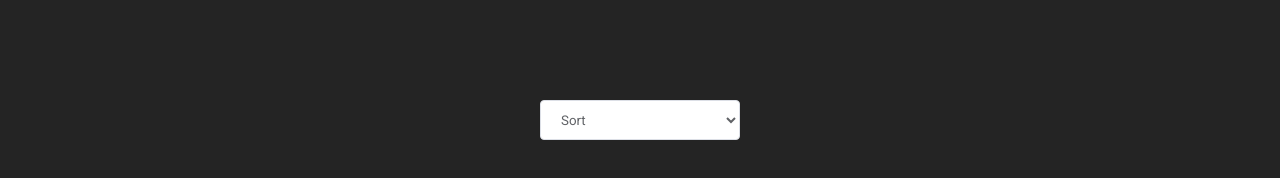
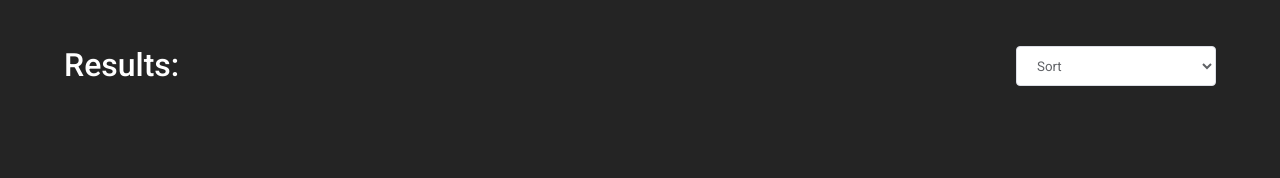
Before and after one commit to extrasmores/WMBd, a plain HTML site: page index.html in a window 1280 px wide. Shown: the part 322-500 px from the top of the page. Drawn offline with Linux system fonts and the light colour scheme.

Commit message:
finished pt2

```diff
--- a/index.html
+++ b/index.html
@@ -32,6 +32,7 @@
         <section id="movies">
             <div class="row">
                 <div class="movies__container">
+                    <h2>Results:</h2>
                     <select class="filter__movies" id="filter" onchange="filterMovies(event)">
                         <option value="" disabled selected>Sort</option>
                         <option value="NEW_TO_OLD" >New to Old</option>
@@ -47,5 +48,6 @@
             </div>
         </section>
 
+
 </body>
 </html>
--- a/index.js
+++ b/index.js
@@ -2,7 +2,7 @@ const moviesWrapper = document.querySelector(".movies");
 
 moviesWrapper.classList += " movies__loading";
 
-async function renderMovies(event) {
+async function renderMovies(filter) {
   event.preventDefault();
   const searchInput = document.querySelector("#searchInput");
   const query = searchInput.value;
@@ -19,8 +19,6 @@ async function renderMovies(event) {
     moviesArray.sort((a, b) => b.Year - a.Year);
   } else if (filter === "OLD_TO_NEW") {
     moviesArray.sort((a, b) => a.Year - b.Year);
-  } else if (filter === "ALPHABETICALLY") {
-    moviesArray.sort((a, b) => a.Title.localeCompare(b.Title));
   }
 
   setTimeout(() => {
--- a/styles.css
+++ b/styles.css
@@ -43,6 +43,15 @@ h1 {
   margin-bottom: 40px;
   color: white;
 }
+
+h2 {
+    font-weight: 500;
+    text-align: center;
+    font-size: 32px;
+    max-width: 1000px;
+    color: white;
+}
+
 
 input {
   color: rgba(0, 0, 0, 0.87);
@@ -156,7 +165,7 @@ section {
   background-color: #242424;
   height: 100%;
   width: 100%;
-  padding-top: 8vw;
+  /* padding-top: 8vw; */
 }
 
 .movies {
@@ -233,7 +242,8 @@ select {
 
   .movies__container {
     display: flex;
-    justify-content: center;
+    justify-content: space-between;
+    margin: 48px 24px 24px 24px;
   }
 
 
@@ -284,6 +294,18 @@ select {
   .content__search--button i {
     color: #7342d6;
   }
+/*
+  img {
+    width: 100%;
+
+    height: 240px;
+  } */
+
+  /* .img__wrapper {
+    display: flex;
+    justify-content: center;
+    margin-bottom: 16px;
+  } */
 
 
 
```
Also changed, not shown: assets/undraw_horror_movie_3988.svg (added).
